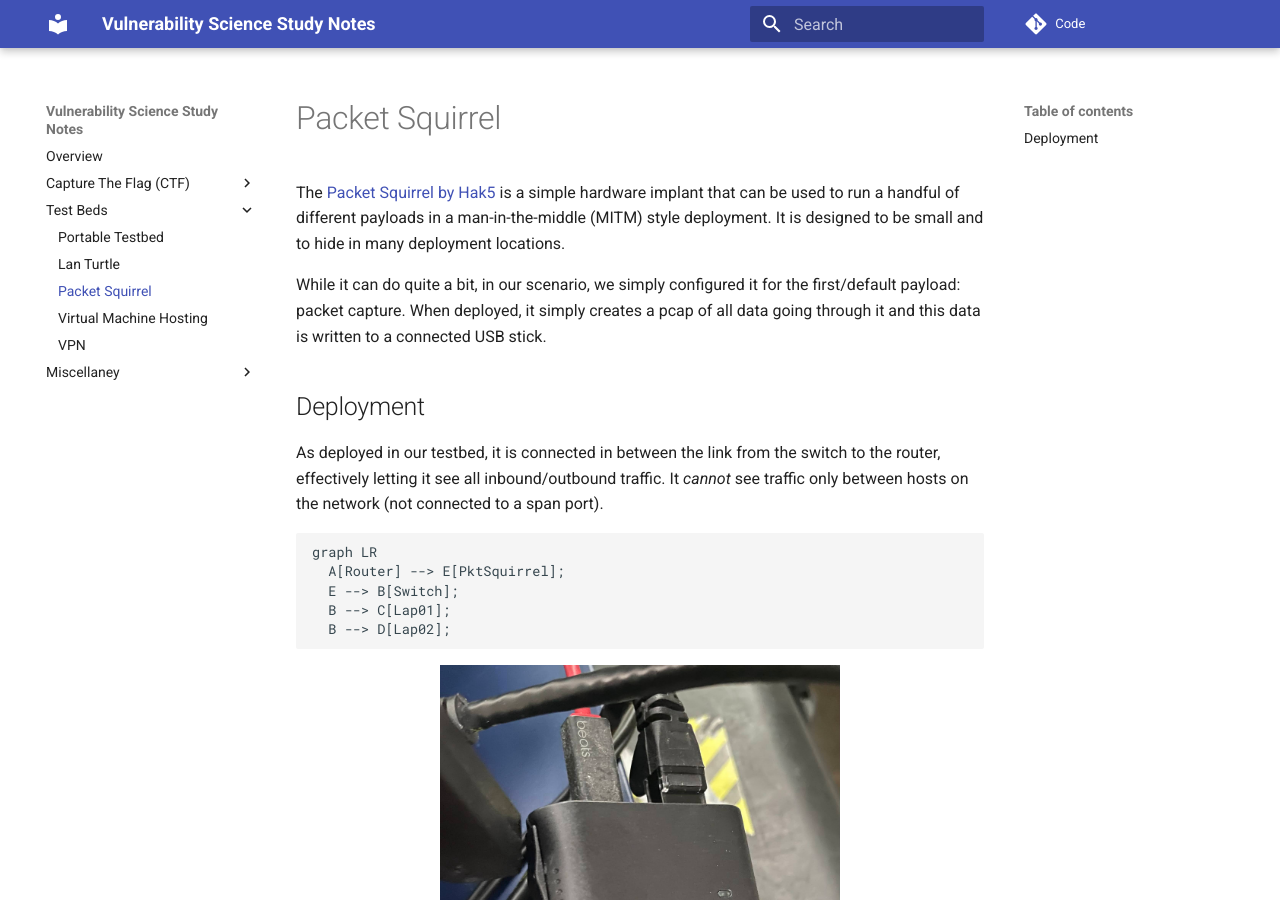
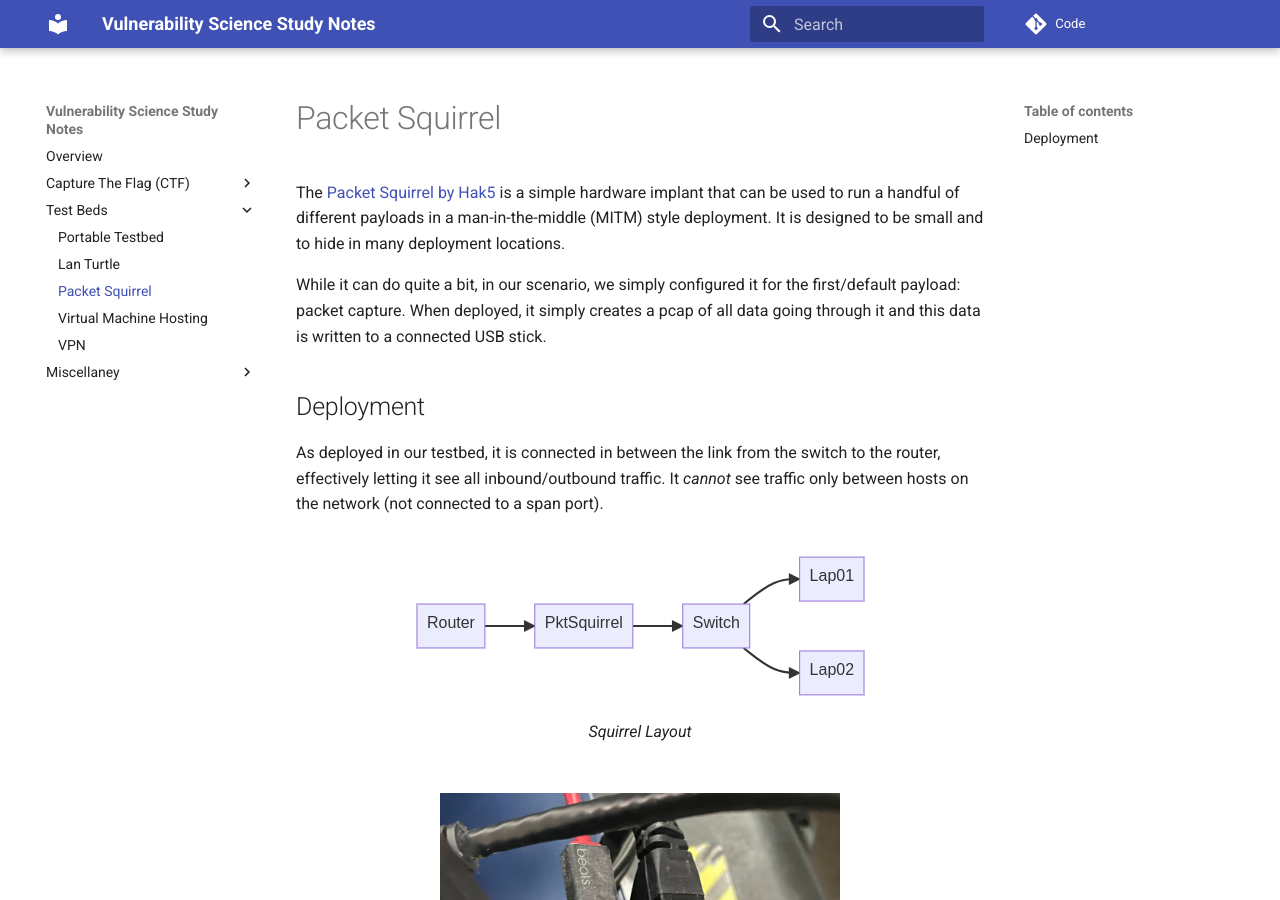
Before and after one commit to argodev/study, an MkDocs documentation site: the page built from docs/testbed/pktsquirrel.md, in a window 1280 px wide and 900 px high. Built offline with MkDocs 1.6.1 and Material for MkDocs 9.7.7, drawn with Linux system fonts in a browser that asks for light colours.

Commit message:
Updating image markup

````diff
--- a/docs/testbed/pktsquirrel.md
+++ b/docs/testbed/pktsquirrel.md
@@ -7,18 +7,34 @@
 ## Deployment
 As deployed in our testbed, it is connected in between the link from the switch to the router, effectively letting it see all inbound/outbound traffic. It *cannot* see traffic only between hosts on the network (not connected to a span port).
 
+<!--
 ```mermaid
 graph LR
-  A[Router] --> E[PktSquirrel];
-  E --> B[Switch];
-  B --> C[Lap01];
-  B --> D[Lap02];
+  A[Router] -- > E[PktSquirrel];
+  E -- > B[Switch];
+  B -- > C[Lap01];
+  B -- > D[Lap02];
 ```
+-->
 
-<figure>
-  <img src="../../assets/images/squirrel.jpg" width="400" />
+
+<figure markdown>
+  [![Squirrel Layout][1]][1]
+  <figcaption>Squirrel Layout</figcaption>
+</figure>
+
+  [1]: ../assets/images/squirrel_layout.png
+
+<figure markdown id="squirrel">
+  [![Deployed Packet Squirrel][2]{width=400"}][2]
   <figcaption>Deployed Packet Squirrel</figcaption>
 </figure>
 
+  [2]: ../assets/images/squirrel.jpg
+
+
+
+
+
 !!! Warning
     One negative when deploying this is that it has a max interface speed of 100 Mbps. On an IT network, this is likely obvious - the switch light goes orange on our test bed router. However, in an OT network, most of the devices only run at 10/100, and therefore it is likely _not_ an issue.
````
Also changed, not shown: README.md (+13 -2 lines), docs/changelog.md (+2 -0 lines), docs/testbed/index.md (+2 -2 lines), docs/testbed/lanturtle.md (+18 -8 lines), docs/assets/images/squirrel_layout.png (added), docs/assets/images/turtle_layout.png (added).
